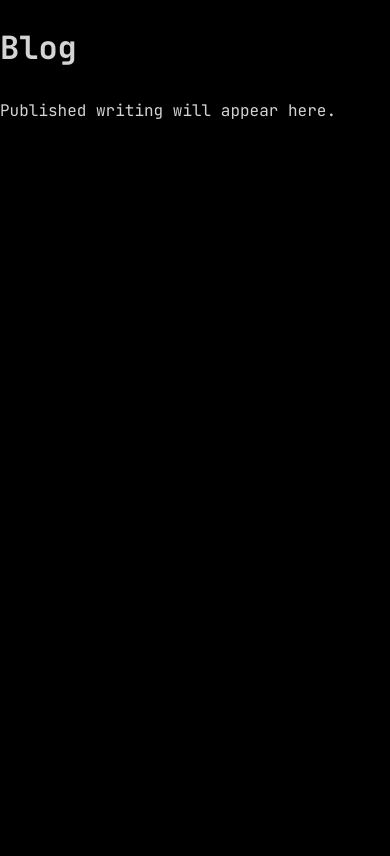
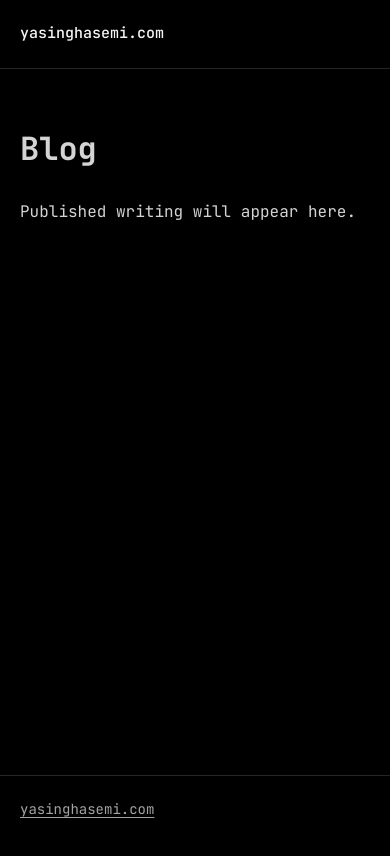
Before and after one commit to SupernovifieD/yasinghasemi.com, a Next.js app: page /blog in a window 390 px wide. Shown: the top 856 px of the page. Built offline with nearby package versions, Linux system fonts and the light colour scheme.

Commit message:
feat: build responsive site shell

```diff
--- a/app/layout.tsx
+++ b/app/layout.tsx
@@ -1,5 +1,8 @@
 import type { Metadata } from "next";
 import { JetBrains_Mono } from "next/font/google";
+
+import { SiteShell } from "@/components/site-shell";
+
 import "./globals.css";
 
 const jetBrainsMono = JetBrains_Mono({
@@ -18,7 +21,9 @@ export const metadata: Metadata = {
 export default function RootLayout({ children }: LayoutProps<"/">) {
   return (
     <html lang="en" className={jetBrainsMono.variable}>
-      <body>{children}</body>
+      <body>
+        <SiteShell>{children}</SiteShell>
+      </body>
     </html>
   );
 }
--- /dev/null
+++ b/components/site-footer.tsx
@@ -0,0 +1,13 @@
+import Link from "next/link";
+
+import styles from "@/components/site-shell.module.css";
+
+export function SiteFooter() {
+  return (
+    <footer className={styles.footer}>
+      <div className={styles.footerInner}>
+        <Link href="/">yasinghasemi.com</Link>
+      </div>
+    </footer>
+  );
+}
--- /dev/null
+++ b/components/site-header.tsx
@@ -0,0 +1,15 @@
+import Link from "next/link";
+
+import styles from "@/components/site-shell.module.css";
+
+export function SiteHeader() {
+  return (
+    <header className={styles.header}>
+      <div className={styles.headerInner}>
+        <Link className={styles.identity} href="/" aria-label="Home">
+          yasinghasemi.com
+        </Link>
+      </div>
+    </header>
+  );
+}
--- /dev/null
+++ b/components/site-shell.module.css
@@ -0,0 +1,91 @@
+.shell {
+  display: flex;
+  min-height: 100vh;
+  min-height: 100svh;
+  flex-direction: column;
+}
+
+.skipLink {
+  position: fixed;
+  z-index: 10;
+  inset-block-start: var(--space-3);
+  inset-inline-start: var(--space-3);
+  padding: var(--space-2) var(--space-3);
+  translate: 0 -200%;
+  background: var(--color-text);
+  color: var(--color-page);
+}
+
+.skipLink:focus {
+  translate: 0;
+}
+
+.header,
+.footer {
+  flex: none;
+}
+
+.header {
+  border-block-end: 1px solid var(--color-divider);
+}
+
+.footer {
+  border-block-start: 1px solid var(--color-divider);
+}
+
+.headerInner,
+.footerInner {
+  width: min(100%, var(--outer-width));
+  margin-inline: auto;
+  padding-inline: var(--gutter);
+}
+
+.headerInner {
+  display: flex;
+  min-height: 5rem;
+  align-items: center;
+}
+
+.identity {
+  font-size: 0.9375rem;
+  font-weight: 500;
+  text-decoration: none;
+}
+
+.main {
+  display: flex;
+  width: min(100%, var(--outer-width));
+  margin-inline: auto;
+  flex: 1 0 auto;
+  padding: var(--space-12) var(--gutter) var(--space-16);
+}
+
+.main > :global(main) {
+  width: 100%;
+}
+
+.footerInner {
+  display: flex;
+  min-height: 4.75rem;
+  align-items: center;
+  color: var(--color-muted);
+  font-size: 0.875rem;
+}
+
+.footerInner a {
+  color: inherit;
+}
+
+@media (max-width: 40rem) {
+  .headerInner {
+    min-height: 4.25rem;
+  }
+
+  .main {
+    padding-block-start: var(--space-8);
+  }
+
+  .footerInner {
+    min-height: 4.25rem;
+  }
+}
--- /dev/null
+++ b/components/site-shell.tsx
@@ -0,0 +1,20 @@
+import type { ReactNode } from "react";
+
+import { SiteFooter } from "@/components/site-footer";
+import { SiteHeader } from "@/components/site-header";
+import styles from "@/components/site-shell.module.css";
+
+export function SiteShell({ children }: { children: ReactNode }) {
+  return (
+    <>
+      <a className={styles.skipLink} href="#main-content">
+        Skip to content
+      </a>
+      <div className={styles.shell}>
+        <SiteHeader />
+        <div className={styles.main}>{children}</div>
+        <SiteFooter />
+      </div>
+    </>
+  );
+}
```
